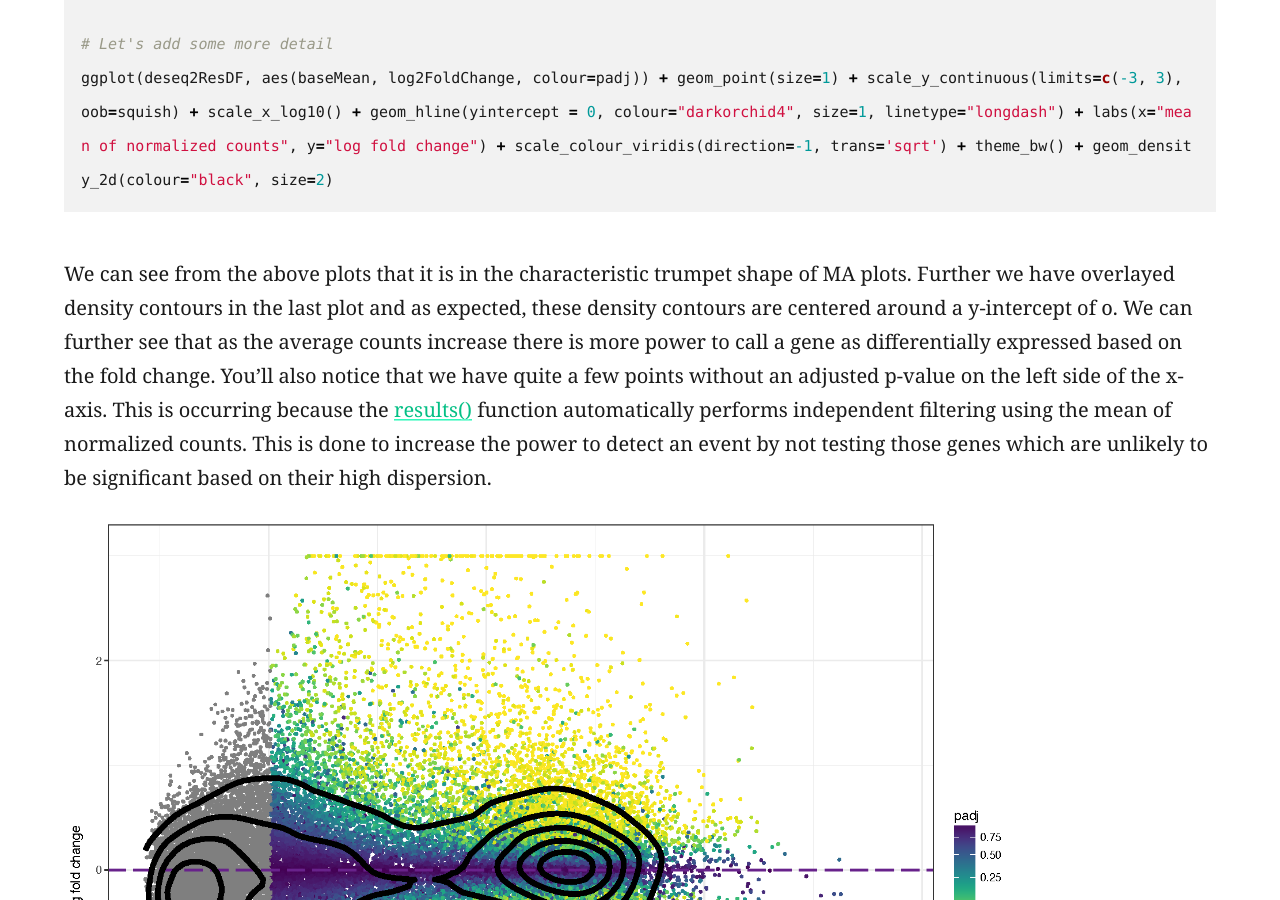
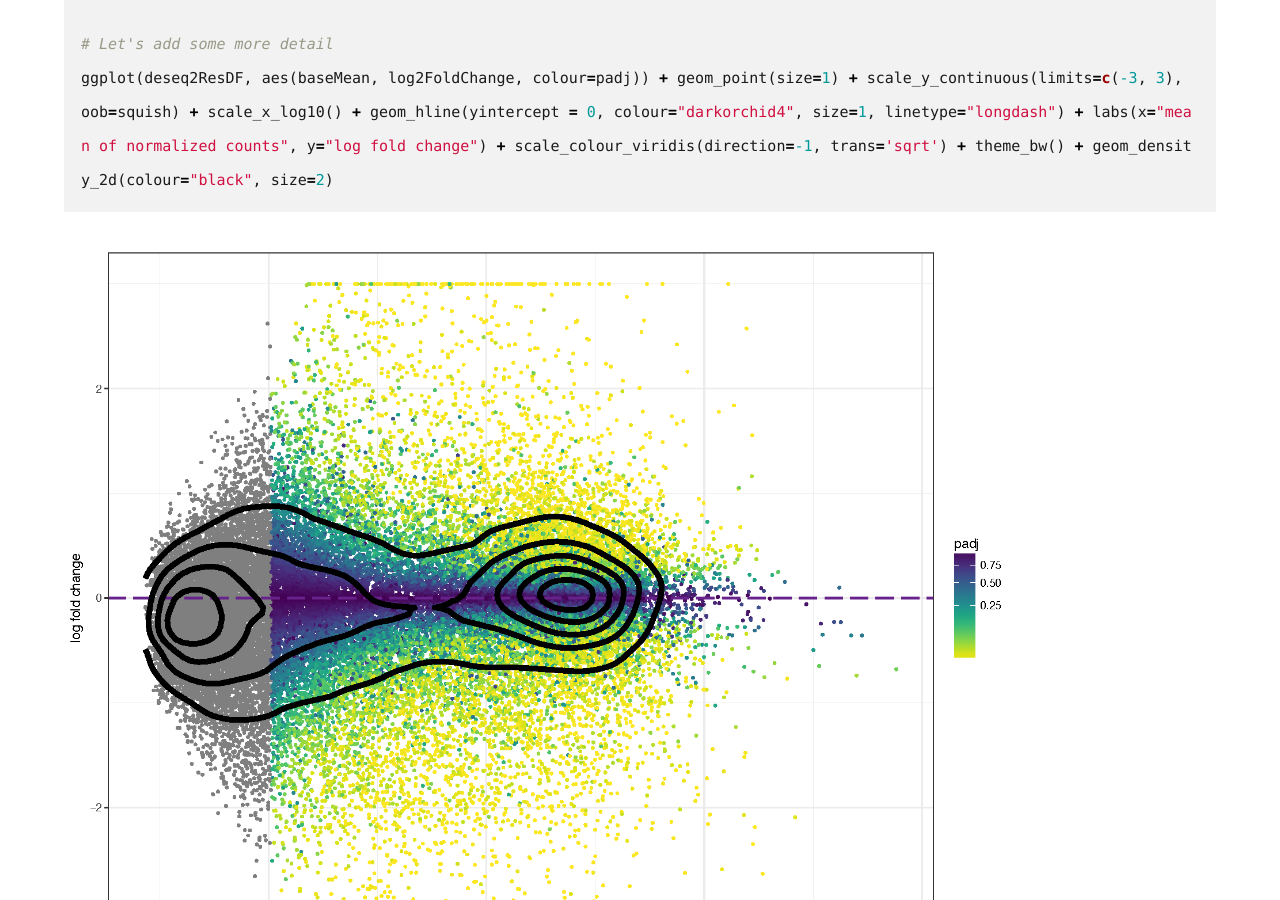
Before and after one commit to griffithlab/genviz.org, a Jekyll site: the page built from _posts/0004-02-01-DifferentialExpression.md, in a window 1280 px wide and 900 px high, scrolled down 8602 px. Built offline with Jekyll 4.4.1, drawn with Linux system fonts in a browser that asks for light colours; nearby versions of some CDN libraries; some of the changed text lies outside the part shown.

Commit message:
additional images and edits for DE module

````diff
--- a/_posts/0004-02-01-DifferentialExpression.md
+++ b/_posts/0004-02-01-DifferentialExpression.md
@@ -142,7 +142,8 @@ deseq2Results <- results(deseq2Data, contrast=c("tissueType", "primary colorecta
 summary(deseq2Results)
 ```
 ### MA-plot
-An MA plot plots a log ratio (M) over an average (A) in order to visualize the differences between two groups. In general we would expect the expression of genes to remain consistent between conditions and so the MA plot should be similar to the shape of a trumpet with most points residing on a y intercept of 0. [DESeq2](https://bioconductor.org/packages/release/bioc/html/DESeq2.html) has a built in method for constructing an MA plot of our results however since this is a visualization course, let's go ahead and use what we know of [ggplot2](http://ggplot2.tidyverse.org/reference/) to construct our own MA plot as well.
+MA plots display a log ratio (M) vs an average (A) in order to visualize the differences between two groups. In general we would expect the expression of genes to remain consistent between conditions and so the MA plot should be similar to the shape of a trumpet with most points residing on a y intercept of 0. [DESeq2](https://bioconductor.org/packages/release/bioc/html/DESeq2.html) has a built in method for constructing an MA plot of our results however since this is a visualization course, let's go ahead and use what we know of [ggplot2](http://ggplot2.tidyverse.org/reference/) to construct our own MA plot as well.
+
 ```R
 # Using DEseq2 built in method
 plotMA(deseq2Results)
@@ -173,9 +174,10 @@ ggplot(deseq2ResDF, aes(baseMean, log2FoldChange, colour=significant)) + geom_po
 # Let's add some more detail
 ggplot(deseq2ResDF, aes(baseMean, log2FoldChange, colour=padj)) + geom_point(size=1) + scale_y_continuous(limits=c(-3, 3), oob=squish) + scale_x_log10() + geom_hline(yintercept = 0, colour="darkorchid4", size=1, linetype="longdash") + labs(x="mean of normalized counts", y="log fold change") + scale_colour_viridis(direction=-1, trans='sqrt') + theme_bw() + geom_density_2d(colour="black", size=2)
 ```
-We can see from the above plots that it is in the characteristic trumpet shape of MA plots. Further we have overlayed density contours in the last plot and as expected, these density contours are centered around a y-intercept of 0. We can further see that as the average counts increase there is more power to call a gene as differentially expressed based on the fold change. You'll also notice that we have quite a few points without an adjusted p-value on the left side of the x-axis. This is occurring because the [results()](https://www.rdocumentation.org/packages/DESeq2/versions/1.12.3/topics/results) function automatically performs independent filtering using the mean of normalized counts. This is done to increase the power to detect an event by not testing those genes which are unlikely to be significant based on their high dispersion.
 
 {% include figure.html image="/assets/Deseq2/deseq2_ggplot_maplot.png" width="950" %}
+
+We can see from the above plots that they are in the characteristic trumpet shape of MA plots. Further we have overlayed density contours in the second plot and, as expected, these density contours are centered around a y-intercept of 0. We can further see that as the average counts increase there is more power to call a gene as differentially expressed based on the fold change. You'll also notice that we have quite a few points without an adjusted p-value on the left side of the x-axis. This is occurring because the [results()](https://www.rdocumentation.org/packages/DESeq2/versions/1.12.3/topics/results) function automatically performs independent filtering using the mean of normalized counts. This is done to increase the power to detect an event by not testing those genes which are unlikely to be significant based on their high dispersion.
 
 ### Viewing normalized counts for a single geneID
 Often it will be useful to plot the normalized counts for a single gene in order to get an idea of what is occurring for that gene across the sample cohort. Fortunately the [plotCounts()](https://www.rdocumentation.org/packages/DESeq2/versions/1.12.3/topics/plotCounts) function from DEseq2 will extract the data we need for plotting this.
@@ -293,7 +295,9 @@ library(gridExtra)
 grid.arrange(sampleDendrogram, heatmap, ncol=1, heights=c(1,5))
 ```
 
-Our graph is looking pretty good, but you'll notice that the two plots don't seem to line up. This is because the plot widths from our two plots don't quite match up. This can occur for a variety of reasons however in this case it is because we have a legend in one plot but not in the other. Fortuanately this sort of problem is generally easy to fix.
+{% include figure.html image="/assets/Deseq2/deseq2_ggplot_heatmap_dendro.png" width="950" %}
+
+Our graph is looking pretty good, but you'll notice that the dendrogram plot doesn't line up well with the heatmap plot. This is because the plot widths from our two plots don't quite match up. This can occur for a variety of reasons. In this case it is because we have a legend in one plot but not in the other. Fortunately this sort of problem is generally easy to fix.
 
 ```R
 # Load in libraries necessary for modifying plots
@@ -329,6 +333,8 @@ finalGrob <- arrangeGrob(sampleDendrogramGrob, heatmapGrob, ncol=1, heights=c(2,
 grid.draw(finalGrob)
 ```
 
+{% include figure.html image="/assets/Deseq2/deseq2_ggplot_heatmap_dendro_fixed.png" width="950" %}
+
 You will notice that we are loading in a few additional packages to help solve this problem. All plots within [ggplot](http://ggplot2.tidyverse.org/reference) are at the lowest level graphical objects (grobs) from the [grid]() package. The [gtable](https://cran.r-project.org/web/packages/gtable/index.html) allows us to view and manipulate these grobs as tables making them easier to work with.
 * The first step after loading these packages is to alter the x-axis scales in our plots. By default [ggplot](http://ggplot2.tidyverse.org/reference) adds a padding within all plots so data is not plotted on the edge of the plot. We can control this padding with the `expand` parameter within ggplot's [scale](http://ggplot2.tidyverse.org/reference/scale_continuous.html) layers. To get things just right you will need to alter these parameters so data within the plots line up, approximate alterations are provided above so let's move on the the next step.
 * We need to make sure the main panels in both plots line up exactly, in order to do this we must first convert these plots to table grobs to make them easier to manipulate, this is achieved with the [ggplotGrob()](https://www.rdocumentation.org/packages/ggplot2/versions/2.2.1/topics/ggplotGrob) function.
@@ -360,6 +366,8 @@ finalGrob <- arrangeGrob(sampleDendrogramGrob, sampleClinicalGrob, heatmapGrob,
 grid.draw(finalGrob)
 ```
 
+{% include figure.html image="/assets/Deseq2/deseq2_ggplot_heatmap_dendro_fixed_sidebar.png" width="950" %}
+
 {% include question.html question="Based on the plot you produced above, which normal sample for individual 2 is likely the metastasis sample" answer='Based on the clustering, sample SRR975587'%}
 
 ### Exercises
````
Also changed, not shown: assets/Deseq2/deseq2_ggplot_heatmap_dendro.png (added), assets/Deseq2/deseq2_ggplot_heatmap_dendro_fixed.png (added), assets/Deseq2/deseq2_ggplot_heatmap_dendro_fixed_sidebar.png (added), 3 other files.
